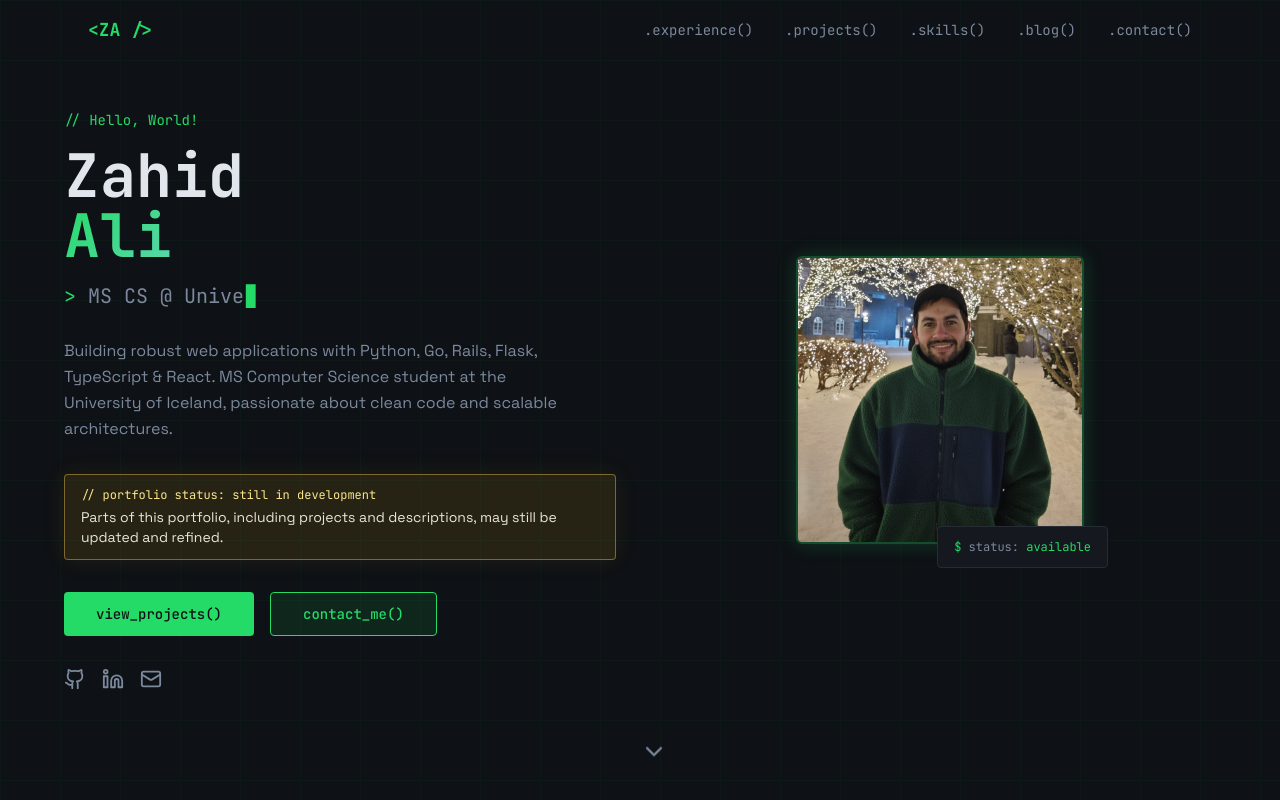
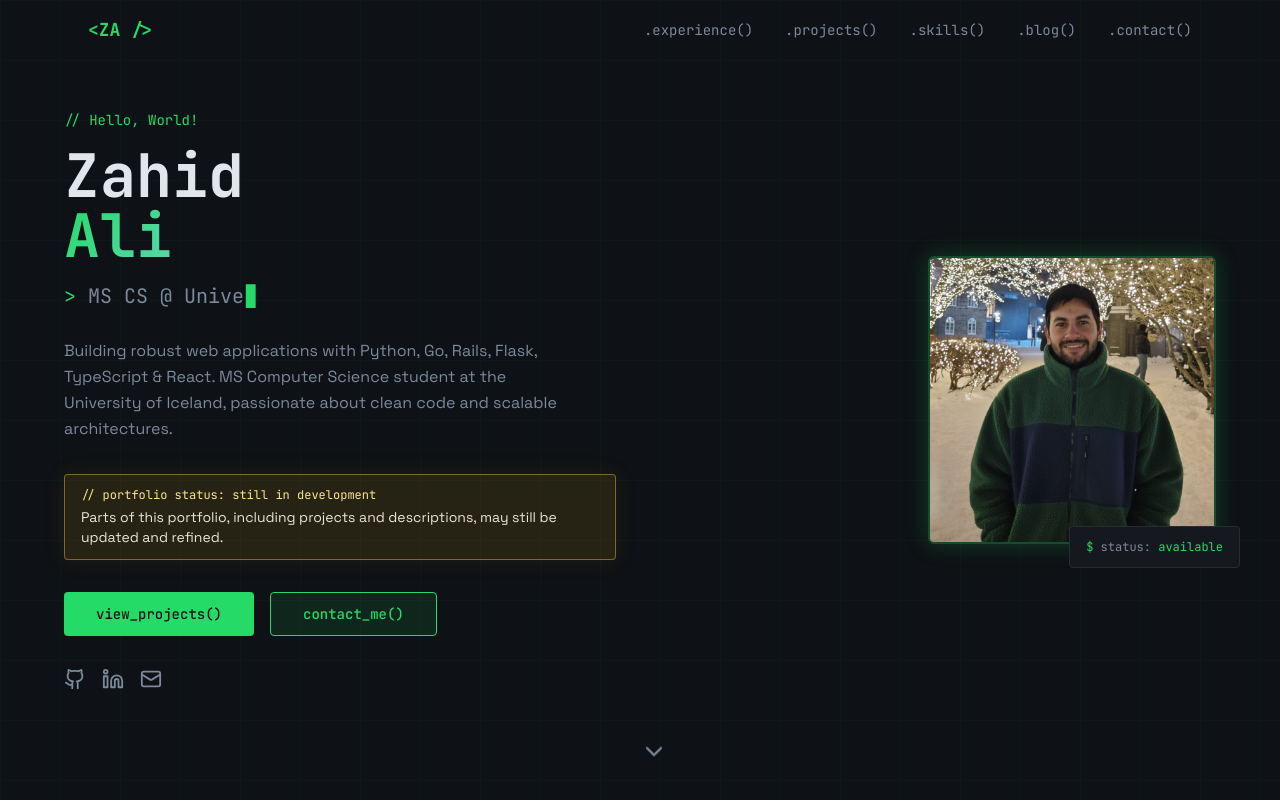
Before and after one commit to zaahidali/zaahidali.github.io, a React (Vite) app: page / in a window 1280 px wide. Shown: the top 800 px of the page. Built offline with nearby package versions, Linux system fonts and the light colour scheme; the HTML template or start-up script is replaced by a standard one.

Commit message:
Keep hero image visible on small screens

```diff
--- a/src/components/HeroSection.tsx
+++ b/src/components/HeroSection.tsx
@@ -48,11 +48,28 @@ const HeroSection = () => {
         backgroundSize: '60px 60px'
       }} />
 
-      <div className="max-w-6xl mx-auto w-full grid md:grid-cols-2 gap-12 items-center relative z-10">
+      <div className="max-w-6xl mx-auto w-full grid gap-10 md:grid-cols-2 md:gap-12 items-center relative z-10">
+        <motion.div
+          initial={{ opacity: 0, scale: 0.9 }}
+          animate={{ opacity: 1, scale: 1 }}
+          transition={{ duration: 0.4, delay: 0.1 }}
+          className="order-2 flex justify-center pb-6 md:order-2 md:justify-end md:pb-0"
+        >
+          <div className="relative">
+            <div className="h-44 w-44 overflow-hidden rounded-lg border-2 border-primary/30 animate-glow-pulse sm:h-56 sm:w-56 md:h-72 md:w-72">
+              <img src={profileImg} alt="Zahid Ali" className="h-full w-full object-cover" />
+            </div>
+            <div className="absolute -bottom-5 left-1/2 -translate-x-1/2 rounded-md border border-border bg-card px-4 py-3 font-mono text-xs md:-bottom-6 md:left-auto md:right-[-1.5rem] md:translate-x-0">
+              <span className="text-primary">$</span> <span className="text-muted-foreground">status:</span> <span className="text-primary">available</span>
+            </div>
+          </div>
+        </motion.div>
+
         <motion.div
           initial={{ opacity: 0, x: -20 }}
           animate={{ opacity: 1, x: 0 }}
           transition={{ duration: 0.4 }}
+          className="order-1 md:order-1"
         >
           <p className="font-mono text-primary text-sm mb-4">
             {"// Hello, World!"}
@@ -101,23 +118,6 @@ const HeroSection = () => {
             </a>
           </div>
         </motion.div>
-
-        <motion.div
-          initial={{ opacity: 0, scale: 0.9 }}
-          animate={{ opacity: 1, scale: 1 }}
-          transition={{ duration: 0.4, delay: 0.1 }}
-          className="hidden md:flex justify-center"
-        >
-          <div className="relative">
-            <div className="w-72 h-72 rounded-lg overflow-hidden border-2 border-primary/30 animate-glow-pulse">
-              <img src={profileImg} alt="Zahid Ali" className="w-full h-full object-cover" />
-            </div>
-            {/* Decorative terminal box */}
-            <div className="absolute -bottom-6 -right-6 bg-card border border-border rounded-md px-4 py-3 font-mono text-xs">
-              <span className="text-primary">$</span> <span className="text-muted-foreground">status:</span> <span className="text-primary">available</span>
-            </div>
-          </div>
-        </motion.div>
       </div>
 
       <a href="#experience" className="absolute bottom-8 left-1/2 -translate-x-1/2 text-muted-foreground hover:text-primary transition-colors animate-bounce">
```
